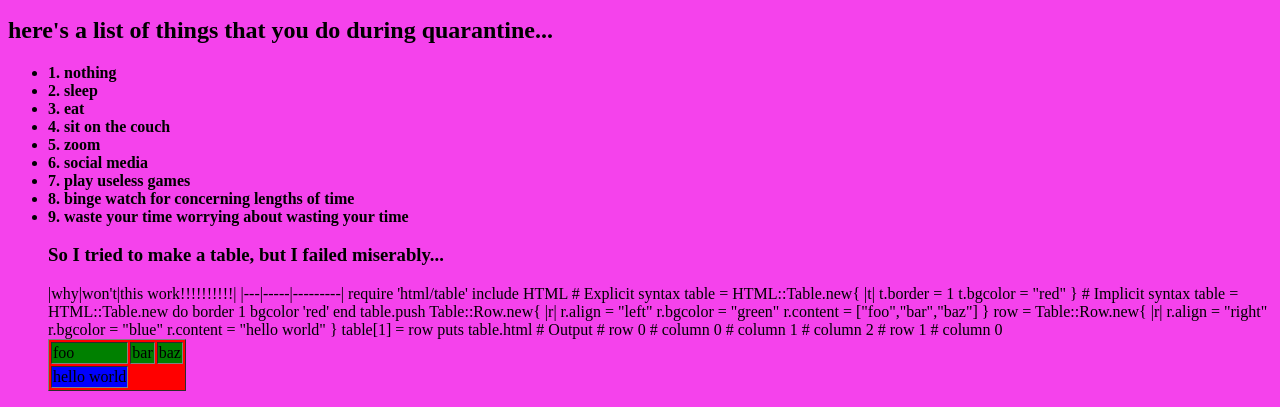
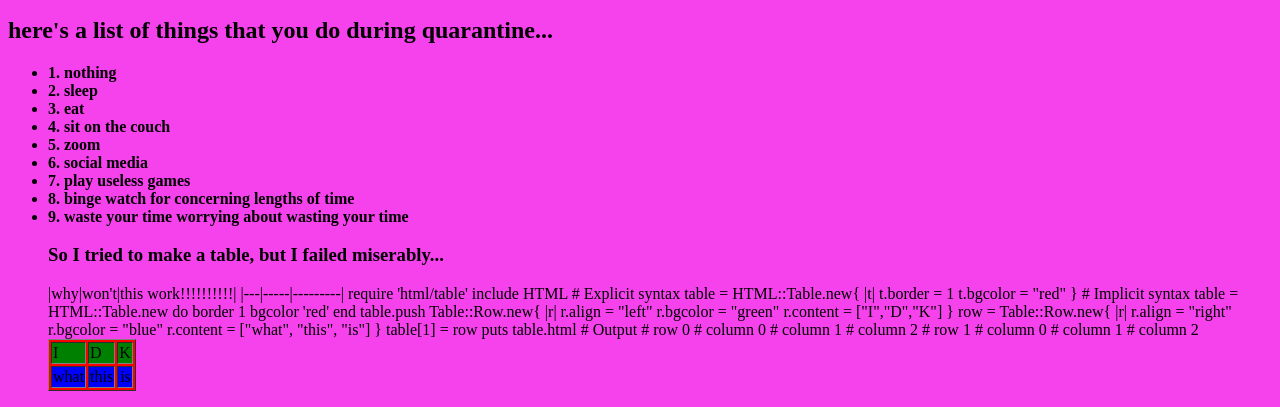
Before and after one commit to Eva-droid/iMadeALink, a plain HTML site: page index.html in a window 1280 px wide. Shown: the part 1131-1538 px from the top of the page. Drawn offline with Linux system fonts and the light colour scheme.

Commit message:
Update index.html

```diff
--- a/index.html
+++ b/index.html
@@ -25,7 +25,7 @@
 <h3> <b>So I tried to make a table, but I failed miserably... </b> </h3>
    |why|won't|this work!!!!!!!!!!|
    |---|-----|---------|
-	 require 'html/table'
+require 'html/table'
 include HTML
 
 # Explicit syntax
@@ -43,13 +43,13 @@ end
 table.push Table::Row.new{ |r|
   r.align   = "left"
   r.bgcolor = "green"
-  r.content = ["foo","bar","baz"]
+  r.content = ["I","D","K"]
 }
 
 row = Table::Row.new{ |r|
   r.align   = "right"
   r.bgcolor = "blue"
-  r.content = "hello world"
+  r.content = ["what", "this", "is"]
 }
 
 table[1] = row
@@ -59,12 +59,14 @@ puts table.html
 # Output
 <table border=1 bgcolor='red'>
    <tr align='left' bgcolor='green'>  # row 0
-      <td>foo</td>                    # column 0
-      <td>bar</td>                    # column 1
-      <td>baz</td>                    # column 2
+      <td>I</td>                    # column 0
+      <td>D</td>                    # column 1
+      <td>K</td>                    # column 2
    </tr>
    <tr align='right' bgcolor='blue'>  # row 1
-      <td>hello world</td>            # column 0
+      <td>what</td>                 # column 0
+      <td>this</td>                 # column 1
+      <td>is</td>                   # column 2
    </tr>
 </table>
 </ul>
```
